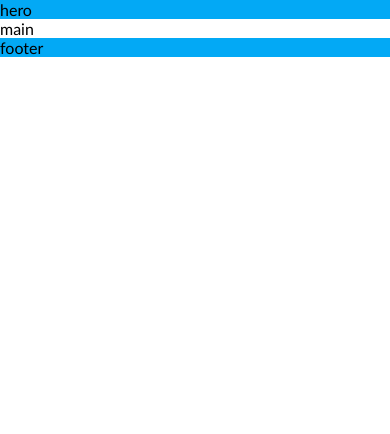
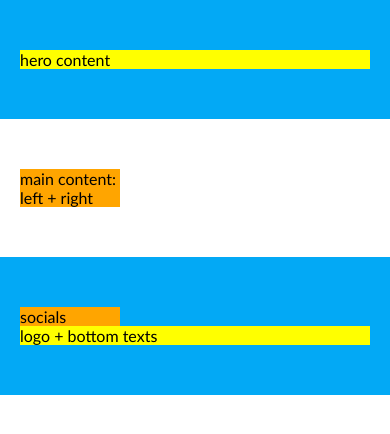
Before and after one commit to ZeyDy/comingSoon, a website: page index.html in a window 390 px wide. Drawn offline with Linux system fonts and the light colour scheme.

Commit message:
basic respons design

```diff
--- a/css/base/layout.css
+++ b/css/base/layout.css
@@ -0,0 +1,47 @@
+.container {
+    display: inline-block;
+    width: 100%;
+    padding: 60px 0;
+}
+.row-small {
+    display: inline-block;
+    width: 600px;
+    margin: 0 calc(50% - 300px);
+    background-color: yellow;
+}
+
+.row-big {
+    display: inline-block;
+    width: 1000px;
+    margin: 0 calc(50% - 500px);
+    background-color: orange;
+}
+
+@media (max-width: 1100px) {
+    .row-big {
+        width: 800px;
+        margin: 0 calc(50% - 400px);
+    }
+}
+
+@media (max-width: 900px) {
+    .row-big {
+        width: 600px;
+        margin: 0 calc(50% - 300px);
+    }
+}
+
+@media (max-width: 640px) {
+    .container {
+        padding: 50px 20px;
+    }
+    .row-small {
+        width: 100%;
+        margin: 0;
+    }
+
+    .row-big {
+        width: 100px;
+        margin: 0;
+    }
+}
--- a/index.html
+++ b/index.html
@@ -7,14 +7,23 @@
     <link rel="stylesheet" href="./css/home.css">
 </head>
 <body>
-    <div class="hero bg-melyna">
-        hero
+    <div class="hero bg-melyna container">
+        <div class="row-small">
+            hero content
+        </div>
     </div>
-    <main>
-        main
+    <main class="container">
+        <div class="row-big">
+            main content: left + right
+        </div>
     </main>
-    <footer class="bg-melyna">
-        footer
+    <footer class="container bg-melyna">
+        <div class="row-big socials">
+            socials
+        </div>
+        <div class="row-small bottom-texts">
+            logo + bottom texts
+        </div>
     </footer>
 
     <script src="./js/home.js" type="module" defer></script>
```
